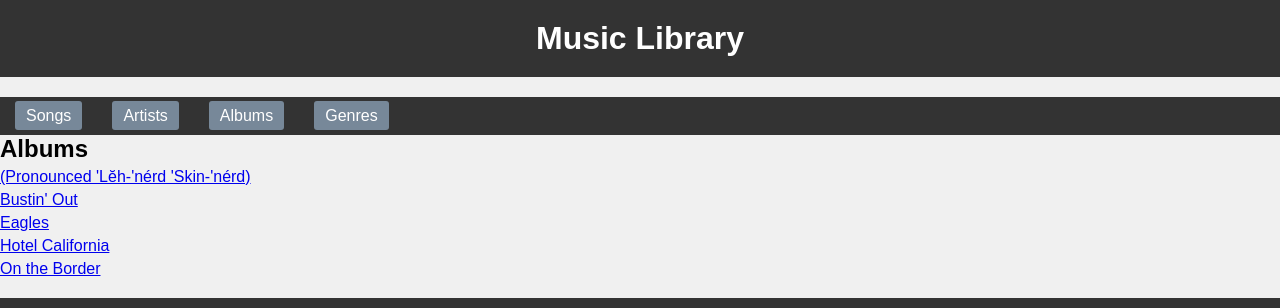
After one commit to nivecher/music-library, a Flask app: page /albums in a window 1280 px wide. The commit adds this page. Shown: the top 308 px of the page. Run offline with Flask 3, Linux system fonts and the light colour scheme.

Commit message:
Add tabs for Artists, Albums, and Genre

```diff
--- a/music_library/app.py
+++ b/music_library/app.py
@@ -46,6 +46,14 @@
     return render_template("song_details.html", song=song)
 
 
+@app.route("/artists")
+def artists():
+    # Extract a list of unique artist names
+    artist_names = list(set(song["artist"] for song in songs))
+    sorted_artist_names = sorted(artist_names)
+    return render_template("artists.html", artist_names=sorted_artist_names)
+
+
 @app.route("/artist/<string:artist_name>")
 def artist_details(artist_name):
     artist_songs = [song for song in songs if song["artist"] == artist_name]
@@ -61,12 +69,28 @@
     )
 
 
+@app.route("/albums")
+def albums():
+    # Extract a list of unique album names
+    album_names = list(set(song["album"] for song in songs))
+    sorted_album_names = sorted(album_names)
+    return render_template("albums.html", album_names=sorted_album_names)
+
+
 @app.route("/album/<string:album_name>")
 def album_details(album_name):
     album_songs = [song for song in songs if song["album"] == album_name]
     return render_template(
         "album_details.html", album_name=album_name, album_songs=album_songs
     )
+
+
+@app.route("/genres")
+def genres():
+    # Extract a list of unique genre names
+    genre_names = list(set(song["genre"] for song in songs))
+    sorted_genre_names = sorted(genre_names)
+    return render_template("genres.html", genre_names=sorted_genre_names)
 
 
 @app.route("/genre/<string:genre_name>")
@@ -79,7 +103,7 @@
     # Extract a list of unique album names associated with the genre
     genre_albums = list(set(song["album"] for song in sorted_genre_songs))
 
-    # TODO sort by year
+    # TODO sort albums by year
 
     # Sort the albums by title (alphabetically)
     sorted_genre_albums = sorted(genre_albums)
--- a/music_library/static/css/style.css
+++ b/music_library/static/css/style.css
@@ -184,3 +184,32 @@
   font-size: 16px;
   color: #333;
 }
+
+/* Styles for the navigation bar */
+nav {
+  background-color: #333;
+  color: white;
+}
+
+.nav-tabs {
+  list-style-type: none;
+  padding: 10px;
+  display: flex;
+}
+
+.nav-tabs li {
+  margin-right: 20px;
+}
+
+.nav-tabs a {
+  text-decoration: none;
+  color: white;
+  background-color: lightslategray;
+  padding: 5px 10px;
+  border: 1px solid transparent;
+  transition: border-color 0.3s;
+}
+
+.nav-tabs a:hover {
+  border-color: white;
+}
--- /dev/null
+++ b/music_library/templates/albums.html
@@ -0,0 +1,12 @@
+{% extends "base.html" %}
+
+{% block content %}
+    <h2>Albums</h2>
+    <ul class="album-list">
+        {% for album in album_names %}
+            <li class="album-item">
+                <a href="{{ url_for('album_details', album_name=album) }}">{{ album }}</a>
+            </li>
+        {% endfor %}
+    </ul>
+{% endblock %}
--- a/music_library/templates/base.html
+++ b/music_library/templates/base.html
@@ -11,11 +11,15 @@
     </header>
 
     <nav>
-        <a href="/" class="button">Home</a>
-        <a href="/add_song" class="button">Add Song</a>
+        <ul class="nav-tabs">
+            <li><a href="/">Songs</a></li>
+            <li><a href="/artists">Artists</a></li>
+            <li><a href="/albums">Albums</a></li>
+            <li><a href="/genres">Genres</a></li>
+        </ul>
     </nav>
 
-    <div class="container">
+    <div class="content">
         {% block content %}{% endblock %}
     </div>
 
```
Also changed, not shown: music_library/templates/artists.html (added, +12 -0 lines), music_library/templates/genres.html (added, +12 -0 lines).
